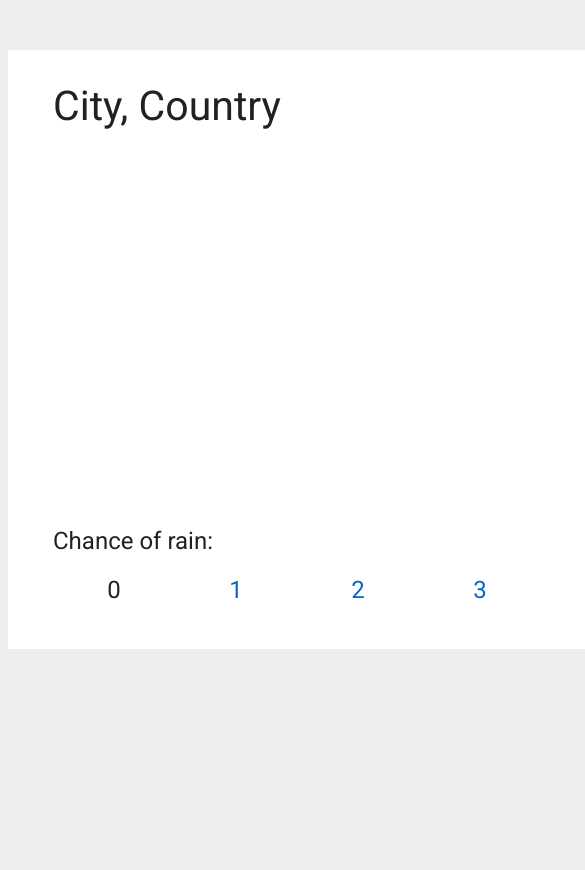
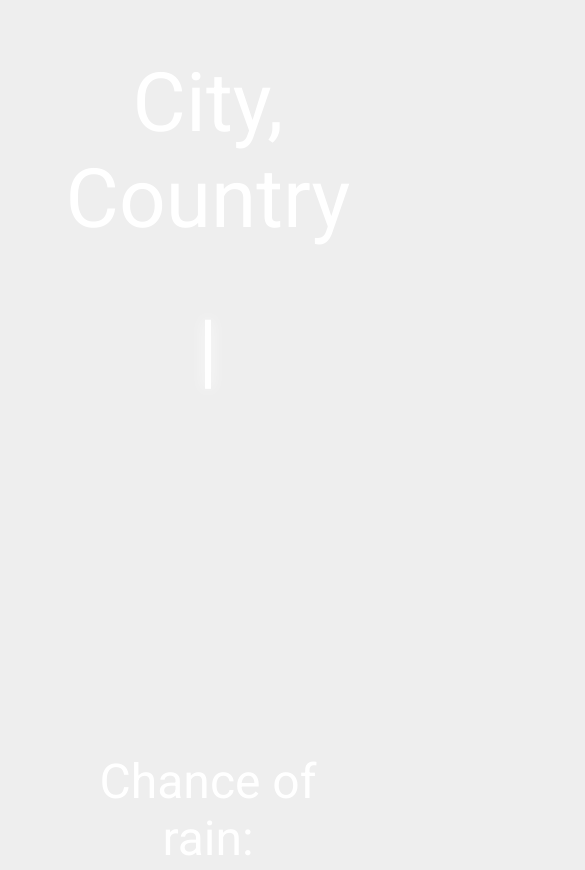
Before and after one commit to teresaritorto/camp-seek-pwa, a plain HTML site: page src/index.html in a window 390 px wide. Shown: the top 870 px of the page, 585 px wide, since content can reach past the window. Before the commit the page ends 844 px from the top, so only its background shows below. Drawn offline with nearby package versions, Linux system fonts and the light colour scheme; no server answers.

Commit message:
Adding responsive styles

```diff
--- /dev/null
+++ b/resources/snippets/media.css
@@ -0,0 +1,2 @@
+@media (max-width: 1024px) {
+}
--- /dev/null
+++ b/resources/snippets/responsive.css
@@ -0,0 +1,105 @@
+@media (max-width: 1024px) {
+  html {
+    font-size: 20px;
+    color: #fff;
+  }
+
+  a, a:visited, a:hover {
+    color: #fff;
+    text-decoration: none;
+    white-space: nowrap;
+  }
+
+  .weather__temp-container {
+    color: #fff;
+  }
+
+  .weather__location-select-link {
+    padding: 1rem;
+    font-size: 3rem;
+  }
+
+  .weather__location-select-link--selected {
+    color: #fff !important;
+    text-shadow: 0px 0px 15px rgba(255, 255, 255, 1);;
+  }
+
+  .weather__location-select-container {
+    display: block;
+    text-align: center;
+    line-height: 4rem;
+    margin-top: 3rem;
+}
+
+  .weather__body--cloudy {
+    background: #007A97;
+    transition: background-color 2s linear;
+  }
+
+  .weather__body--sunny {
+    background: #00B5DF;
+    transition: background-color 2s linear;
+  }
+
+  .weather__body--rain {
+    background: #006278;
+    transition: background-color 2s linear;
+  }
+
+  .weather__body--overcast {
+    background: #009ABD;
+    transition: background-color 2s linear;
+  }
+
+  .weather__body--storm {
+    background: #004756;
+    transition: background-color 2s linear;
+  }
+
+  .weather__container-header {
+    color: #fff;
+    display: block;
+    text-align: center;
+    margin-bottom:10px;
+  }
+
+  .weather__temp-container {
+    margin: 0;
+    text-align: center;
+    color: #fff;
+    text-shadow: 0px 0px 15px rgba(255, 255, 255, 1);
+  }
+
+  .weather__max-temp {
+    color: #ff4444;
+  }
+
+  .weather__min-temp {
+    color: #00aaff;
+  }
+  .weather__container {
+    min-width: 300px;
+    width: auto;
+    margin: 50px;
+    padding: 0;
+    background: none;
+    border: none;
+  }
+
+  .weather__image--cloudy, .weather__image--storm, .weather__image--rain, .weather__image--sunny, .weather__image--overcast {
+    background-position: center center;
+    background-repeat: no-repeat;
+    width: auto;
+    transition: background-image 2s ease-in-out;
+  }
+
+  .weather__image-container {
+    height: 345px;
+    border: none;
+    margin: 0;
+  }
+
+  .weather__chance-of-rain-container {
+    text-align: center;
+  }
+}
--- a/src/styles/weather.css
+++ b/src/styles/weather.css
@@ -105,3 +105,109 @@ a:hover {
     text-decoration: none !important;
     cursor: default;
 }
+
+@media (max-width: 1024px) {
+  html {
+    font-size: 20px;
+    color: #fff;
+  }
+
+  a, a:visited, a:hover {
+    color: #fff;
+    text-decoration: none;
+    white-space: nowrap;
+  }
+
+  .weather__temp-container {
+    color: #fff;
+  }
+
+  .weather__location-select-link {
+    padding: 1rem;
+    font-size: 3rem;
+  }
+
+  .weather__location-select-link--selected {
+    color: #fff !important;
+    text-shadow: 0px 0px 15px rgba(255, 255, 255, 1);;
+  }
+
+  .weather__location-select-container {
+    display: block;
+    text-align: center;
+    line-height: 4rem;
+    margin-top: 3rem;
+}
+
+  .weather__body--cloudy {
+    background: #007A97;
+    transition: background-color 2s linear;
+  }
+
+  .weather__body--sunny {
+    background: #00B5DF;
+    transition: background-color 2s linear;
+  }
+
+  .weather__body--rain {
+    background: #006278;
+    transition: background-color 2s linear;
+  }
+
+  .weather__body--overcast {
+    background: #009ABD;
+    transition: background-color 2s linear;
+  }
+
+  .weather__body--storm {
+    background: #004756;
+    transition: background-color 2s linear;
+  }
+
+  .weather__container-header {
+    color: #fff;
+    display: block;
+    text-align: center;
+    margin-bottom:10px;
+  }
+
+  .weather__temp-container {
+    margin: 0;
+    text-align: center;
+    color: #fff;
+    text-shadow: 0px 0px 15px rgba(255, 255, 255, 1);
+  }
+
+  .weather__max-temp {
+    color: #ff4444;
+  }
+
+  .weather__min-temp {
+    color: #00aaff;
+  }
+  .weather__container {
+    min-width: 300px;
+    width: auto;
+    margin: 50px;
+    padding: 0;
+    background: none;
+    border: none;
+  }
+
+  .weather__image--cloudy, .weather__image--storm, .weather__image--rain, .weather__image--sunny, .weather__image--overcast {
+    background-position: center center;
+    background-repeat: no-repeat;
+    width: auto;
+    transition: background-image 2s ease-in-out;
+  }
+
+  .weather__image-container {
+    height: 345px;
+    border: none;
+    margin: 0;
+  }
+
+  .weather__chance-of-rain-container {
+    text-align: center;
+  }
+}
```
